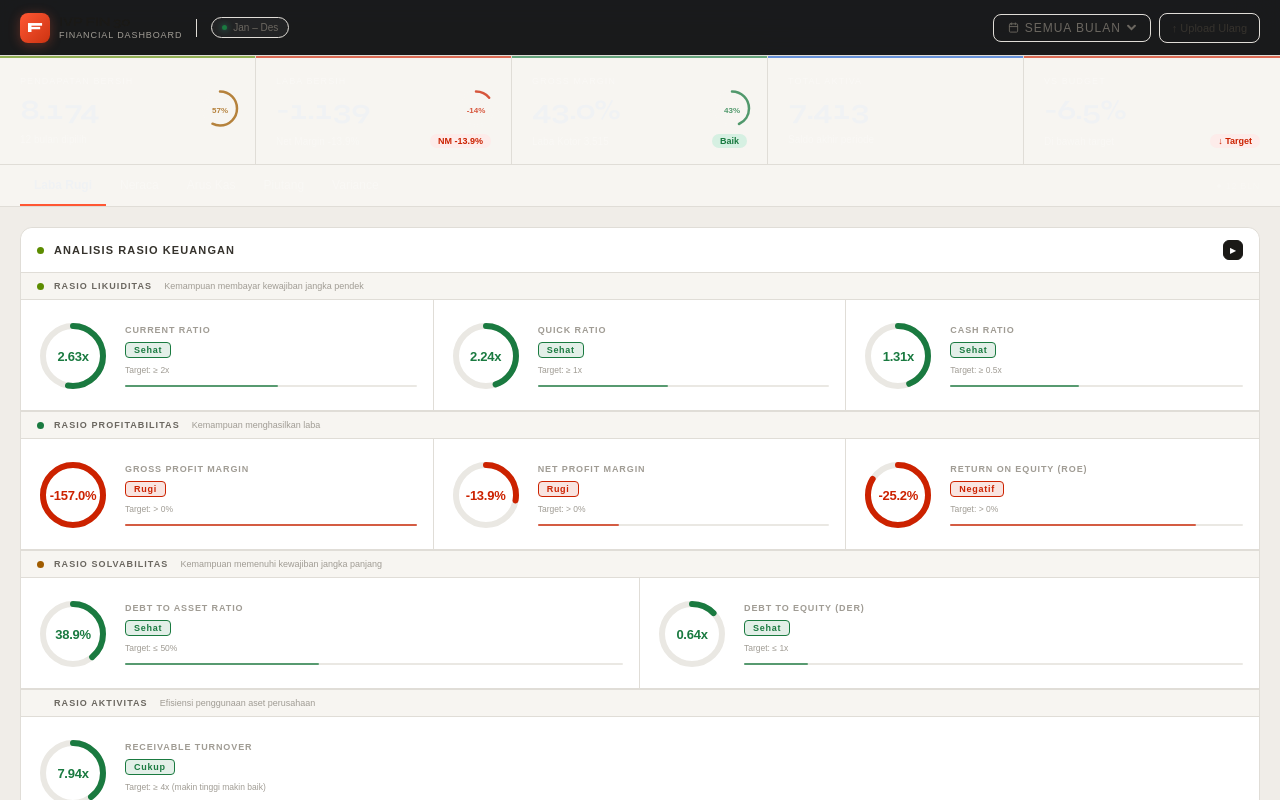
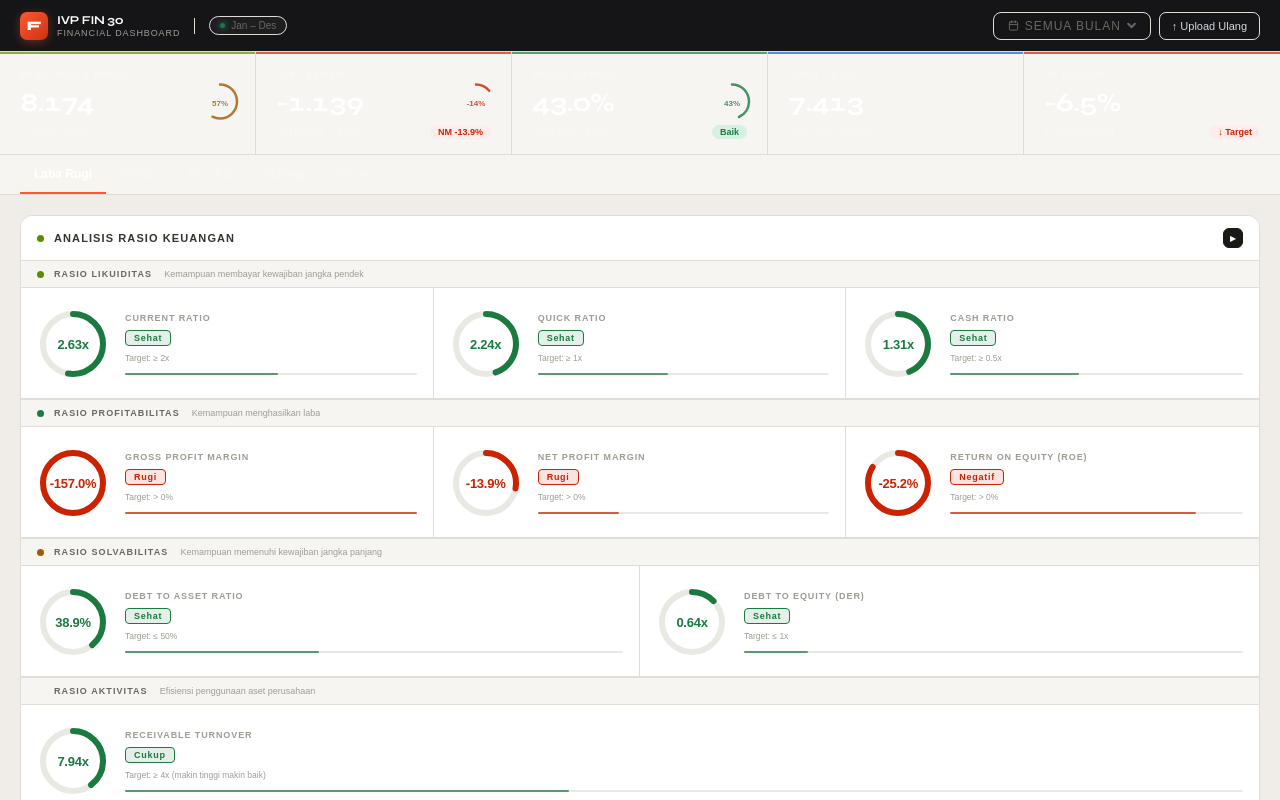
Before and after one commit to teddyseptiansyah/finsight, a React (Vite) app: page / in a window 1280 px wide. Both pictures are taken after a click on the button "Coba Data Demo". Shown: the top 800 px of the page. Built offline with nearby package versions, Linux system fonts and the light colour scheme; a web font is replaced by a local one.

Commit message:
Refactor Dashboard styles and color variables
Updated color variables and adjusted styles for various components.

```diff
--- a/src/components/Dashboard.module.css
+++ b/src/components/Dashboard.module.css
@@ -3,28 +3,28 @@
 :root {
   --bg:       #07080a;
   --surface:  #0d0f11;
-  --surface2: #2a3040;
-  --surface3: #323a4a;
+  --surface2: #1e2d3d;
+  --surface3: #253548;
   --card:     #161a1e;
   --raised:   #1e2328;
 
-  --t1: #f0f2f4;
-  --t2: #b0b8c1;
-  --t3: #606870;
-  --t4: #383e45;
+  --t1: #ffffff;
+  --t2: #d0d8e0;
+  --t3: #8090a0;
+  --t4: #4a5568;
 
-  --rule:  rgba(255,255,255,.065);
-  --rule2: rgba(255,255,255,.035);
+  --rule:  rgba(255,255,255,.08);
+  --rule2: rgba(255,255,255,.04);
 
   --accent:     #ff5733;
   --accent-dim: rgba(255,87,51,.08);
 
   --pos:      #34d399;
-  --pos-dim:  rgba(52,211,153,.09);
+  --pos-dim:  rgba(52,211,153,.12);
   --neg:      #f87171;
-  --neg-dim:  rgba(248,113,113,.09);
+  --neg-dim:  rgba(248,113,113,.12);
   --warn:     #fbbf24;
-  --warn-dim: rgba(251,191,36,.09);
+  --warn-dim: rgba(251,191,36,.12);
   --blue:     #60a5fa;
   --purple:   #a78bfa;
   --lime:     #a3e635;
@@ -41,17 +41,17 @@
   background: var(--bg);
   display: flex; flex-direction: column;
   font-family: var(--sans); font-size: 13px;
-  color: var(--t1);
+  color: #ffffff;
   -webkit-font-smoothing: antialiased;
 }
 
 /* ════ HEADER ════ */
 .header {
   position: sticky; top: 0; z-index: 100;
-  height: 56px;
+  height: 52px;
   display: flex; align-items: center; justify-content: space-between;
   padding: 0 20px;
-  background: rgba(7,8,10,.92);
+  background: rgba(7,8,10,.94);
   backdrop-filter: blur(24px);
   -webkit-backdrop-filter: blur(24px);
   border-bottom: 1px solid var(--rule);
@@ -60,24 +60,23 @@
 
 .headerLeft  { display: flex; align-items: center; gap: 14px; min-width: 0; }
 .headerRight { display: flex; align-items: center; gap: 8px; flex-shrink: 0; }
-
-.logo { display: flex; align-items: center; gap: 9px; flex-shrink: 0; }
+.logo        { display: flex; align-items: center; gap: 9px; flex-shrink: 0; }
 
 .logoMark {
-  width: 30px; height: 30px;
+  width: 28px; height: 28px;
   background: linear-gradient(135deg, #ff5733 0%, #cc3311 100%);
-  border-radius: 8px;
+  border-radius: 7px;
   display: flex; align-items: center; justify-content: center;
-  font-family: var(--display); font-weight: 800; font-size: 14px; color: #fff;
+  font-family: var(--display); font-weight: 800; font-size: 13px; color: #fff;
   flex-shrink: 0;
-  box-shadow: 0 2px 12px rgba(255,87,51,.3);
+  box-shadow: 0 2px 10px rgba(255,87,51,.35);
 }
 
 .logoStack { display: flex; flex-direction: column; }
 
 .logoName {
-  font-family: var(--display); font-size: 13px; font-weight: 700;
-  color: var(--t1); letter-spacing: -.3px; line-height: 1.2;
+  font-family: var(--display); font-size: 12px; font-weight: 700;
+  color: #ffffff; letter-spacing: -.2px; line-height: 1.2;
 }
 
 .logoSub {
@@ -85,11 +84,11 @@
   color: var(--t4); text-transform: uppercase; letter-spacing: .1em;
 }
 
-.headerSep { width: 1px; height: 18px; background: var(--rule); flex-shrink: 0; }
+.headerSep { width: 1px; height: 16px; background: var(--rule); flex-shrink: 0; }
 
 .periodBadge {
   display: flex; align-items: center; gap: 6px;
-  padding: 4px 10px;
+  padding: 3px 10px;
   border: 1px solid var(--rule); border-radius: 100px;
   font-family: var(--mono); font-size: 10px; color: var(--t3);
   background: rgba(255,255,255,.04); white-space: nowrap;
@@ -98,7 +97,7 @@
 .periodDot {
   width: 5px; height: 5px; border-radius: 50%;
   background: var(--pos); flex-shrink: 0;
-  box-shadow: 0 0 6px rgba(52,211,153,.55);
+  box-shadow: 0 0 6px rgba(52,211,153,.6);
   animation: blink 2.4s ease-in-out infinite;
 }
 
@@ -108,14 +107,14 @@
 }
 
 .btnReset {
-  height: 30px; padding: 0 12px;
+  height: 28px; padding: 0 12px;
   background: transparent; border: 1px solid var(--rule);
-  border-radius: 8px; color: var(--t2);
+  border-radius: 7px; color: #d0d8e0;
   font-family: var(--sans); font-size: 11px; font-weight: 500;
   cursor: pointer; transition: all .14s; white-space: nowrap;
   display: inline-flex; align-items: center; gap: 5px;
 }
-.btnReset:hover  { color: var(--t1); border-color: rgba(255,255,255,.2); background: rgba(255,255,255,.06); }
+.btnReset:hover  { color: #fff; border-color: rgba(255,255,255,.25); background: rgba(255,255,255,.07); }
 .btnReset:active { transform: scale(.97); }
 
 /* ════ KPI STRIP ════ */
@@ -127,7 +126,7 @@
 
 .kpiCard {
   position: relative;
-  padding: 20px 20px 16px;
+  padding: 18px 20px 15px;
   background: var(--surface);
   border-right: 1px solid var(--rule);
   cursor: pointer; overflow: hidden;
@@ -136,30 +135,32 @@
 }
 
 .kpiCard:last-child { border-right: none; }
-.kpiCard:hover      { background: #1e2d3d; }
-.kpiCardOpen        { background: #1e2d3d; }
+.kpiCard:hover      { background: var(--surface2); }
+.kpiCardOpen        { background: var(--surface2); }
 
 .kpiBar {
   position: absolute; top: 0; left: 0; right: 0;
   height: 2px; background: var(--kc, var(--t4));
-  opacity: .65; transition: opacity .15s, height .15s;
+  opacity: .7; transition: opacity .15s, height .15s;
 }
 .kpiCard:hover .kpiBar,
 .kpiCardOpen   .kpiBar { opacity: 1; height: 3px; }
 
+/* semua teks KPI selalu putih */
 .kpiLabel {
   font-size: 9px; font-family: var(--mono);
   text-transform: uppercase; letter-spacing: .12em;
-  color: rgba(255,255,255,.35); margin-bottom: 10px;
+  color: rgba(255,255,255,.4);
+  margin-bottom: 10px;
 }
 
 .kpiValue {
   font-family: var(--display);
-  font-size: 28px; font-weight: 700;
+  font-size: 26px; font-weight: 700;
   font-variant-numeric: tabular-nums;
-  letter-spacing: -1.2px; line-height: 1;
-  color: #f0f2f4;
-  margin-bottom: 10px;
+  letter-spacing: -1px; line-height: 1;
+  color: #ffffff;
+  margin-bottom: 9px;
   overflow: hidden; text-overflow: ellipsis; white-space: nowrap;
 }
 
@@ -185,19 +186,19 @@
 
 .kpiGauge {
   position: absolute; right: 14px; top: 50%;
-  transform: translateY(-50%); opacity: .75;
+  transform: translateY(-50%); opacity: .8;
 }
 
 .kpiGaugePct {
   position: absolute; inset: 0;
   display: flex; align-items: center; justify-content: center;
   font-size: 8px; font-weight: 700; font-family: var(--mono);
-  color: #f0f2f4;
+  color: #ffffff;
 }
 
 /* ════ TAB BAR ════ */
 .tabBar {
-  height: 42px; background: var(--surface);
+  height: 40px; background: var(--surface);
   border-bottom: 1px solid var(--rule);
   display: flex; align-items: stretch;
   padding: 0 20px; overflow-x: auto;
@@ -216,9 +217,9 @@
   white-space: nowrap; margin-bottom: -1px;
 }
 
-.tabBtn:hover   { color: rgba(255,255,255,.75); }
-.tabBtnActive   { color: #f0f2f4 !important; border-bottom-color: var(--accent) !important; font-weight: 600; }
-.tabBtnDisabled { opacity: .25; cursor: not-allowed; pointer-events: none; }
+.tabBtn:hover   { color: rgba(255,255,255,.8); }
+.tabBtnActive   { color: #ffffff !important; border-bottom-color: var(--accent) !important; font-weight: 600; }
+.tabBtnDisabled { opacity: .2; cursor: not-allowed; pointer-events: none; }
 .tabDisIcon     { font-size: 8px; }
 
 .tabEnd {
@@ -246,7 +247,7 @@
 }
 
 @media (max-width: 640px) {
-  .header  { padding: 0 14px; height: 52px; }
+  .header  { padding: 0 14px; height: 48px; }
   .logoSub, .headerSep, .periodBadge { display: none; }
 
   .kpiStrip { grid-template-columns: repeat(2, 1fr); }
@@ -255,12 +256,11 @@
   .kpiCard:nth-child(4) { border-right: none; }
   .kpiCard:nth-child(5) { grid-column: span 2; border-right: none; }
 
-  .kpiValue  { font-size: 22px; letter-spacing: -.8px; }
+  .kpiValue  { font-size: 20px; }
   .kpiLabel  { font-size: 8px; margin-bottom: 7px; }
-  .kpiSub    { font-size: 9px; }
   .kpiGauge  { display: none; }
 
-  .tabBar    { padding: 0 12px; height: 40px; }
+  .tabBar    { padding: 0 12px; }
   .tabBtn    { padding: 0 10px; font-size: 11px; }
   .tabEnd    { display: none; }
 
@@ -268,6 +268,6 @@
 }
 
 @media (max-width: 380px) {
-  .kpiValue { font-size: 19px; }
-  .kpiCard  { padding: 12px 12px 10px; }
+  .kpiValue { font-size: 17px; }
+  .kpiCard  { padding: 12px 10px 10px; }
 }
```
